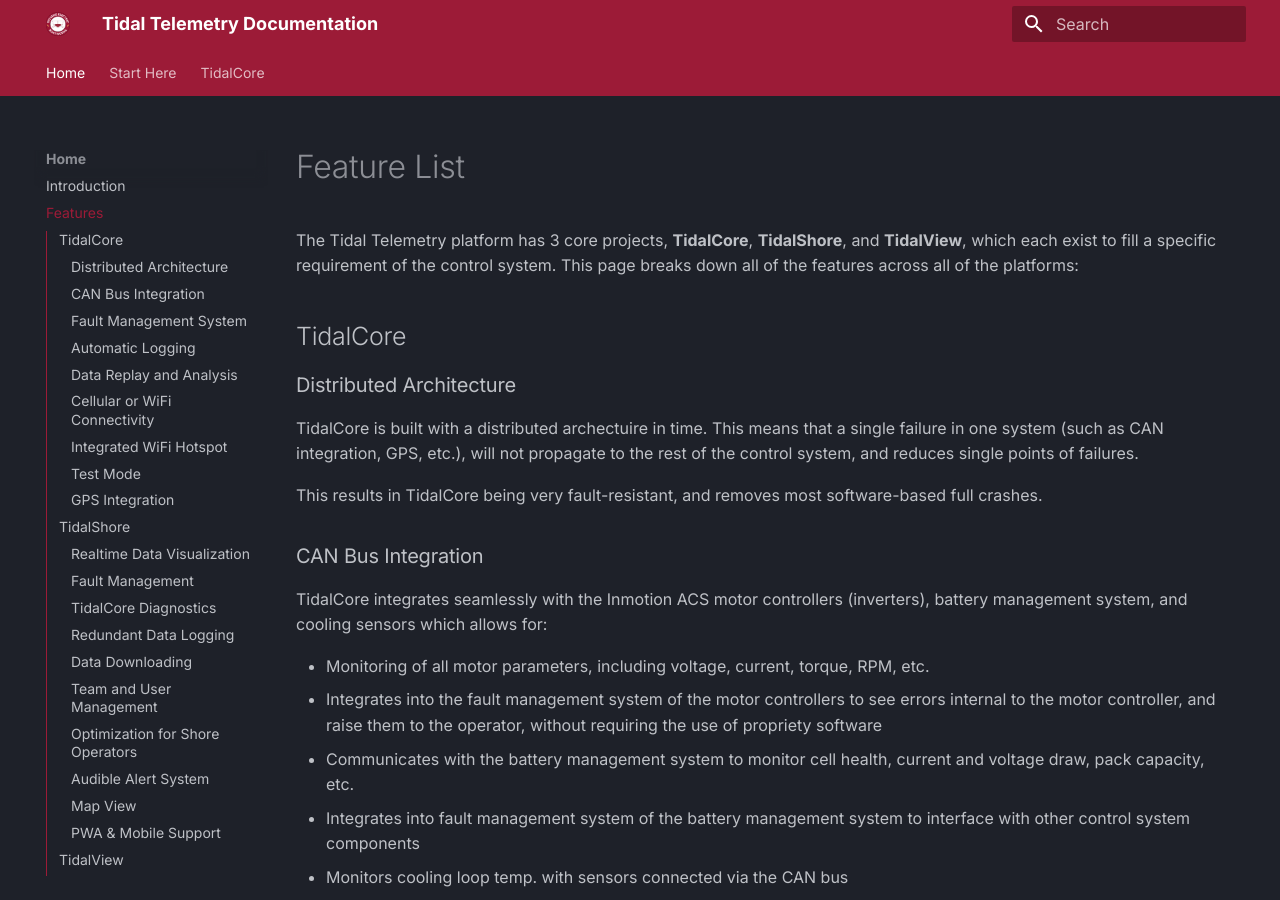
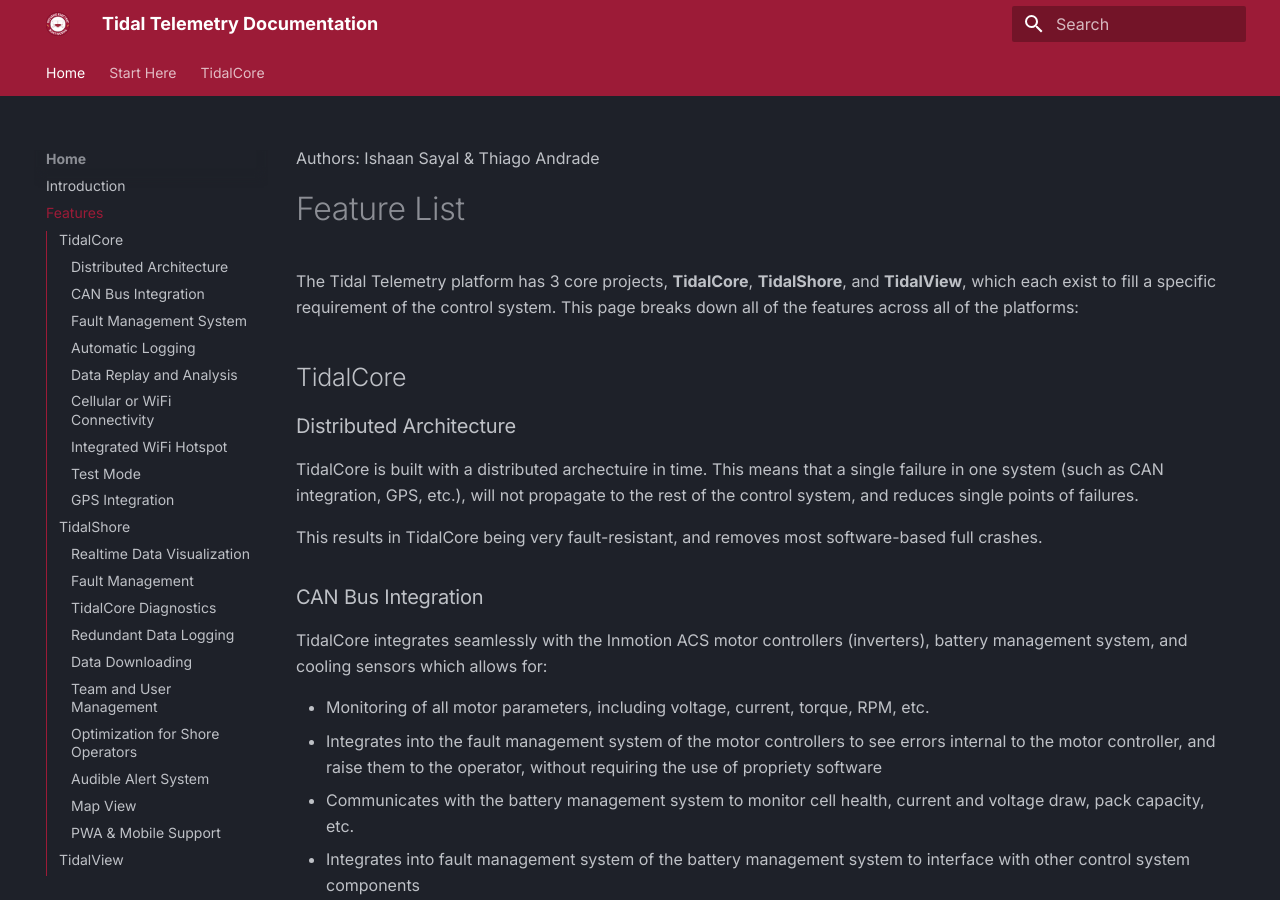
Before and after one commit to Stevens-Electric-Boatworks/tidal-docs, an MkDocs documentation site: the page built from docs/features.md, in a window 1280 px wide and 900 px high. Built offline with MkDocs 1.6.1 and Material for MkDocs 9.7.7, drawn with Linux system fonts in a browser that asks for light colours; some of the changed lines change nothing that is shown.

Commit message:
Fix authors heading bug

```diff
--- a/docs/features.md
+++ b/docs/features.md
@@ -1,5 +1,6 @@
 ---
 title: Features
+authors: Ishaan Sayal & Thiago Andrade
 ---
 # Feature List
 
--- a/overrides/main.html
+++ b/overrides/main.html
@@ -6,7 +6,7 @@
   {% if page.meta.authors or page.meta.author %}
     <div class="md-author-meta" style="margin-bottom: 1em; font-size: 0.9 5em; color: var(--md-default-fg-color);">
         {% if page.meta.authors %}
-          Authors: {{ page.meta.authors | join(', ') }}
+          Authors: {{ page.meta.authors}}
         {% else %}
           Author: {{ page.meta.author }}
         {% endif %}
```
